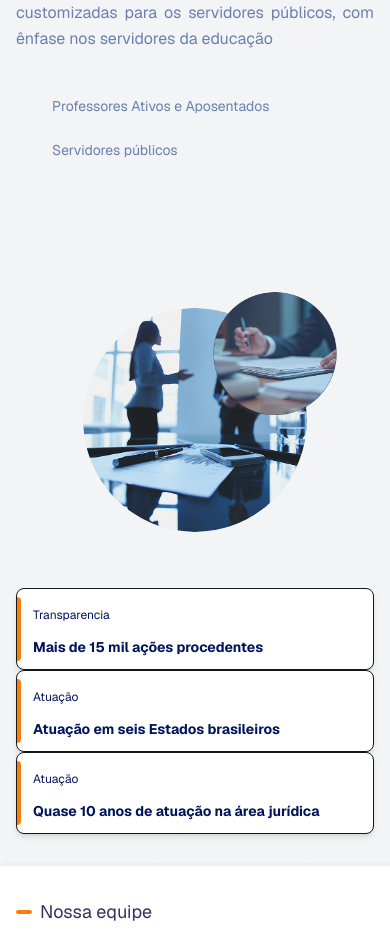
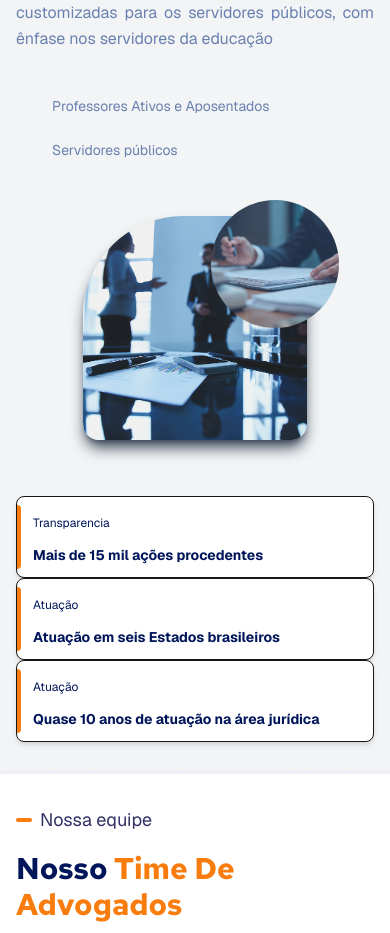
Before and after one commit to LuizaOliveira/cma-site, a Next.js app in the folder frontend/: page / in a window 390 px wide. Shown: the part 3240-4173 px from the top of the page. Built offline with nearby package versions, Linux system fonts and the light colour scheme; some icons are missing.

Commit message:
Aprimora o layout da seção 'Sobre Nós' com novas imagens e ajustes de estilo

```diff
--- a/frontend/app/components/sections/SobreNos.tsx
+++ b/frontend/app/components/sections/SobreNos.tsx
@@ -24,11 +24,11 @@ export function SobreNos() {
               </div>
             </div>
           </div>
-          <div className="lg:col-span-6 flex justify-center items-center mt-8 lg:mt-0">
-            <div className="h-56 w-56 sm:h-72 sm:w-72 md:h-80 md:w-80 lg:h-96 lg:w-96 rounded-full relative mt-20">
-              <Image src="/fotoEscritorio.png" alt="escritorio" layout="fill" objectFit="cover" className="rounded-full" />
-              <div className="h-32 w-32 sm:h-40 sm:w-40 md:h-48 md:w-48 lg:h-56 lg:w-56 rounded-full relative -right-32 sm:-right-44 md:-right-52 lg:-right-64 bottom-4 sm:bottom-6 md:bottom-8">
-                <Image src="/fotoAssinando.png" alt="assinando" layout="fill" objectFit="cover" className="rounded-full" />
+          <div className="lg:col-span-6 flex justify-center items-center -mt-15 lg:mt-0">
+            <div className="h-56 w-56 sm:h-72 sm:w-72 md:h-80 md:w-80 lg:h-96 lg:w-96 relative mt-20">
+              <Image src="/fotoEscritorio.png" alt="escritorio" layout="fill" objectFit="cover" className='md:rounded-full rounded-2xl rounded-tl-[100px] shadow-lg shadow-gray-700' />
+              <div className="h-32 w-32 sm:h-40 sm:w-40 md:h-48 md:w-48 lg:h-56 lg:w-56 relative -right-32 sm:-right-44 md:-right-52 lg:-right-64 bottom-4 sm:bottom-6 md:bottom-8 rounded-full">
+                <Image src="/fotoAssinando.png" alt="assinando" layout="fill" objectFit="cover" className='rounded-full'/>
               </div>
             </div>
           </div>
```
Also changed, not shown: frontend/public/fotoAssinando.png, frontend/public/fotoEscritorio.png.
